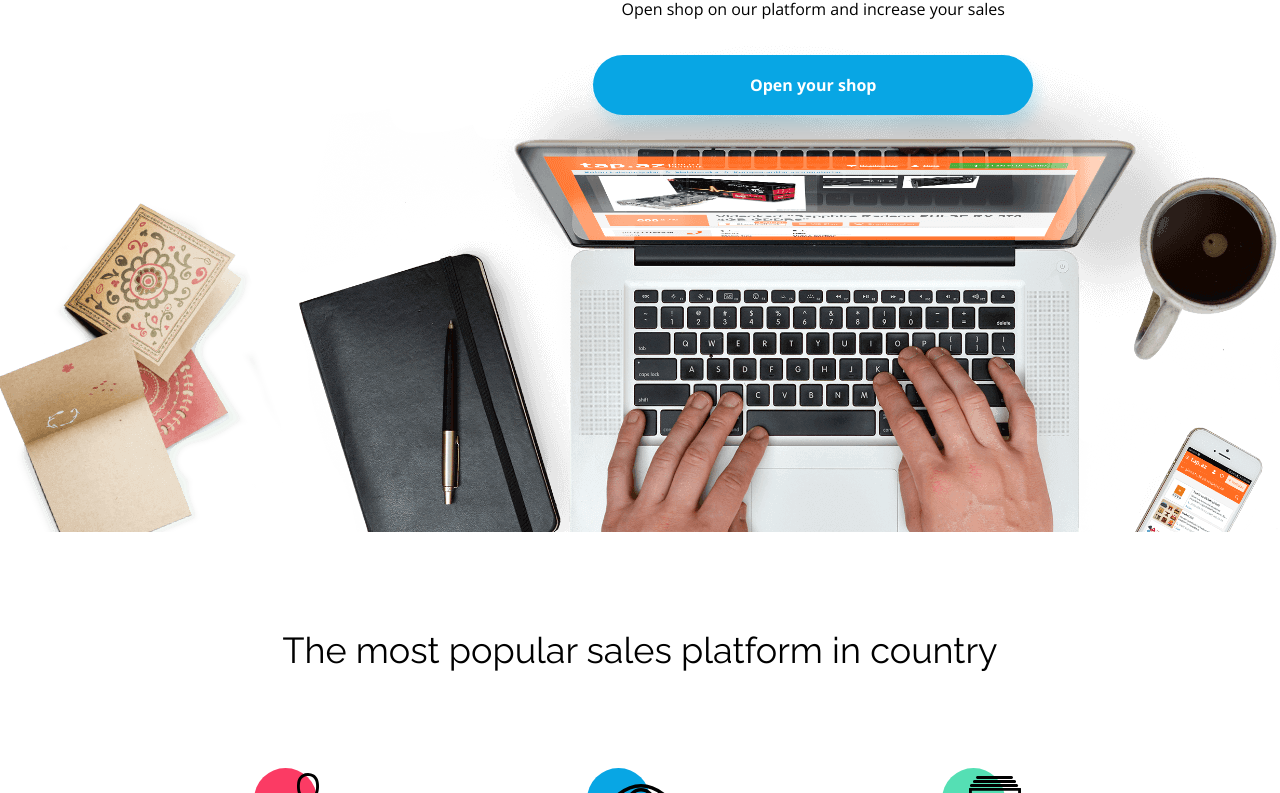
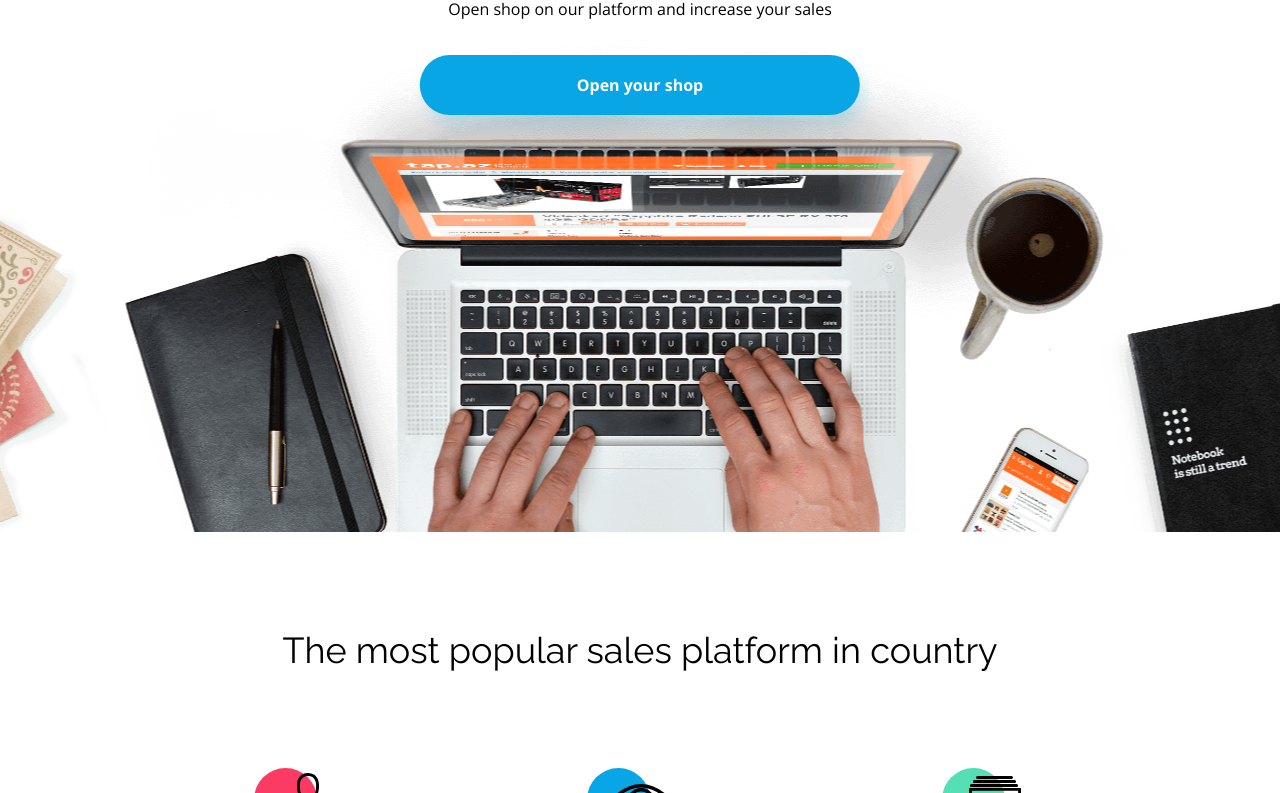
Before and after one commit to tyldaa/best_shop, a website built with Vite: page src/index.html in a window 1280 px wide. Shown: the part 268-1061 px from the top of the page. Built offline with nearby package versions, Linux system fonts and the light colour scheme.

Commit message:
Update CSS styles for hero section

```diff
--- a/src/css/styles.css
+++ b/src/css/styles.css
@@ -103,7 +103,7 @@
   height: 4px;
   background: transparent;
   position: absolute;
-  bottom: 3px;
+  bottom: 2px;
   left: 0;
   transition: 0.55s ease;
   transform: background;
@@ -126,8 +126,9 @@
   text-align: center;
   gap: 38px;
   position: absolute;
-  left: 593px;
-  top: 200px;
+  left: 50%;
+  top: 25%;
+  transform: translate(-50%);
 }
 
 .hero_content {
@@ -159,8 +160,9 @@
 
 .hero_background {
   position: absolute;
-  left: -54.5px;
+  left: 50%;
   bottom: 0;
+  transform: translate(-50%);
   z-index: -1;
 }
 
```
